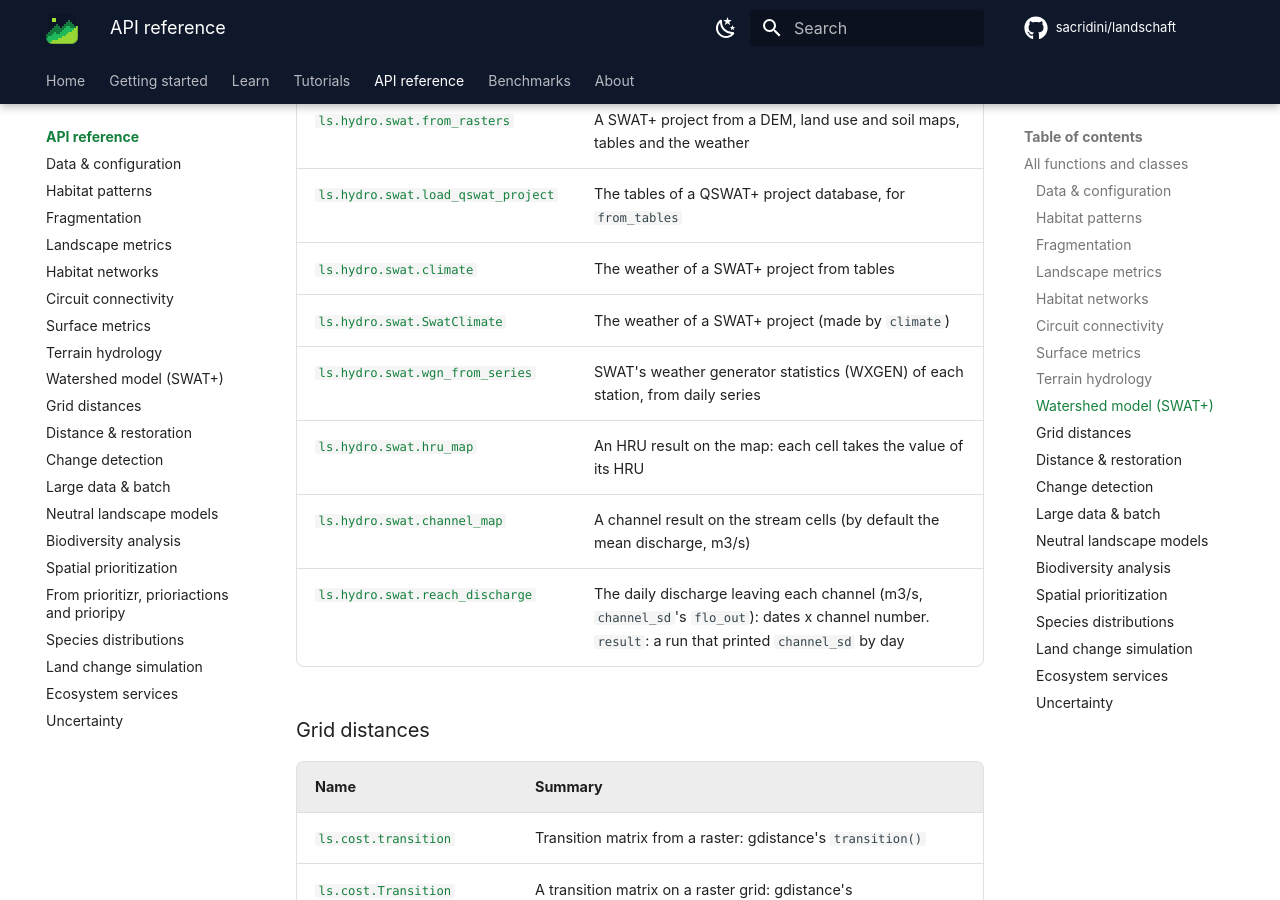
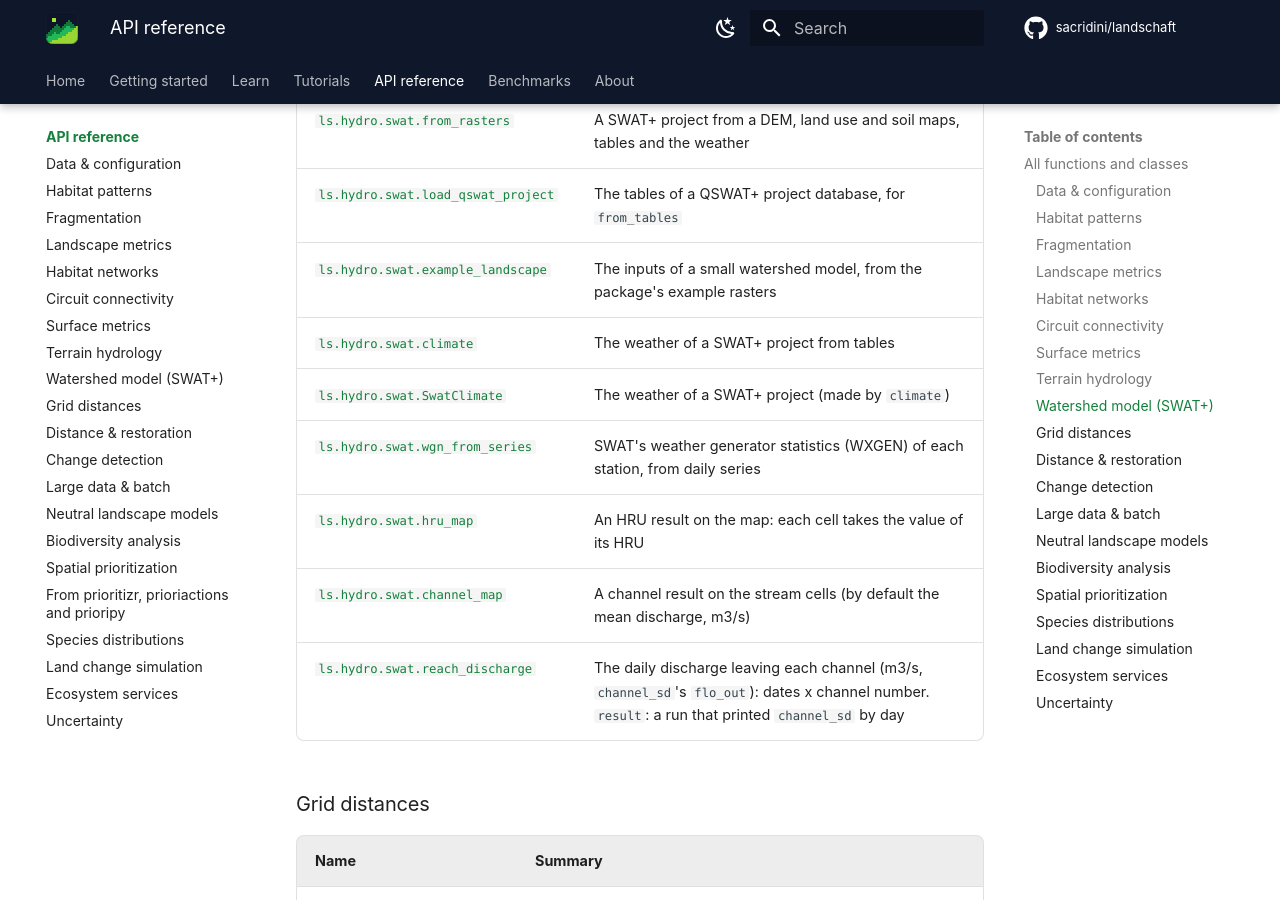
Before and after one commit to sacridini/landschaft, an MkDocs documentation site: the page built from docs/api/index.md, in a window 1280 px wide and 900 px high, scrolled down 17270 px. Built offline with MkDocs 1.6.1 and Material for MkDocs 9.7.7, drawn with Linux system fonts in a browser that asks for light colours; comment, search, counter and statistics services are not loaded.

Commit message:
docs: example_landscape in the API index, fix two stale Learn anchors

```diff
--- a/docs/api/index.md
+++ b/docs/api/index.md
@@ -400,6 +400,7 @@ ls.sdm.prepare(occ, env)            # species distribution models
 | [`ls.hydro.swat.from_tables`](swat.md#landschaft.hydro.swat.from_tables) | A SWAT+ project from QSWAT+'s tables and the weather, as the SWAT+ Editor makes it |
 | [`ls.hydro.swat.from_rasters`](swat.md#landschaft.hydro.swat.from_rasters) | A SWAT+ project from a DEM, land use and soil maps, tables and the weather |
 | [`ls.hydro.swat.load_qswat_project`](swat.md#landschaft.hydro.swat.load_qswat_project) | The tables of a QSWAT+ project database, for `from_tables` |
+| [`ls.hydro.swat.example_landscape`](swat.md#landschaft.hydro.swat.example_landscape) | The inputs of a small watershed model, from the package's example rasters |
 | [`ls.hydro.swat.climate`](swat.md#landschaft.hydro.swat.climate) | The weather of a SWAT+ project from tables |
 | [`ls.hydro.swat.SwatClimate`](swat.md#landschaft.hydro.swat.SwatClimate) | The weather of a SWAT+ project (made by `climate`) |
 | [`ls.hydro.swat.wgn_from_series`](swat.md#landschaft.hydro.swat.wgn_from_series) | SWAT's weather generator statistics (WXGEN) of each station, from daily series |
```
Also changed, not shown: docs/learn/morphology.md (+1 -1 lines), docs/learn/prioritization.md (+1 -1 lines).
